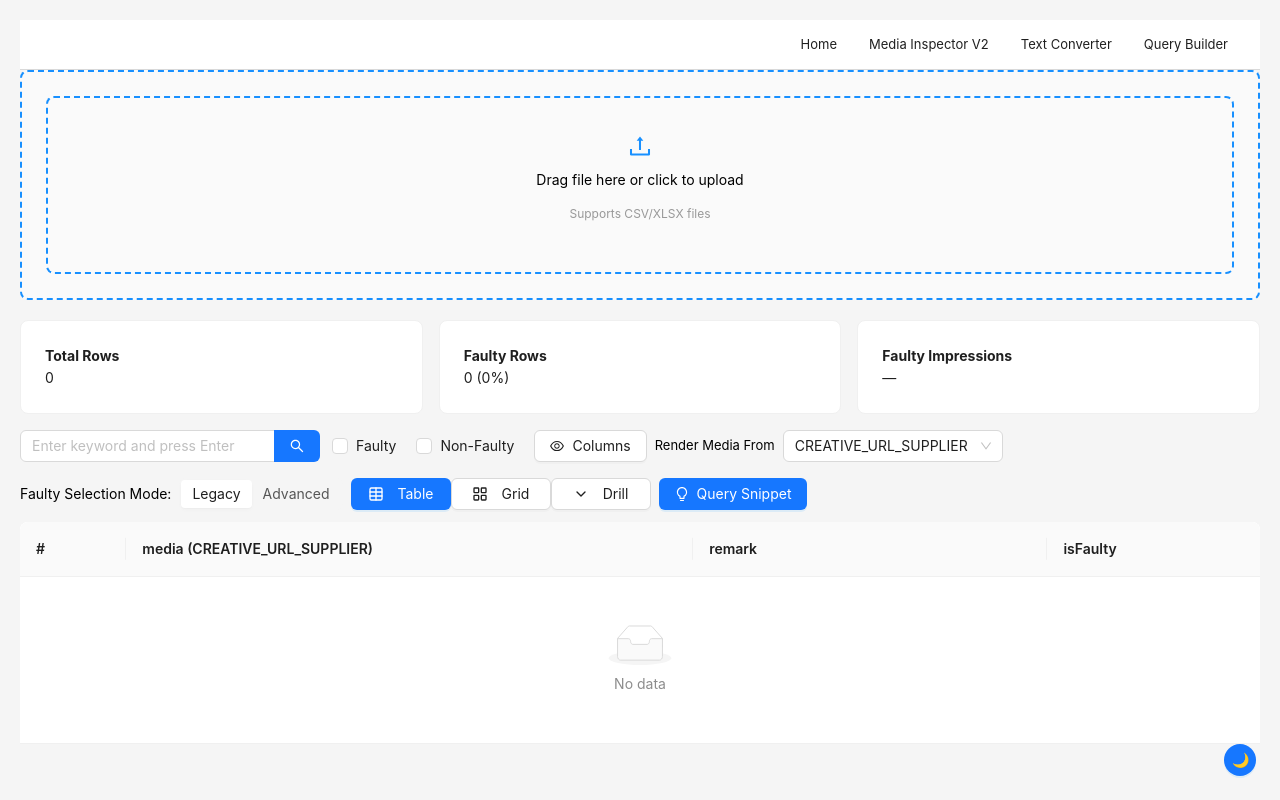
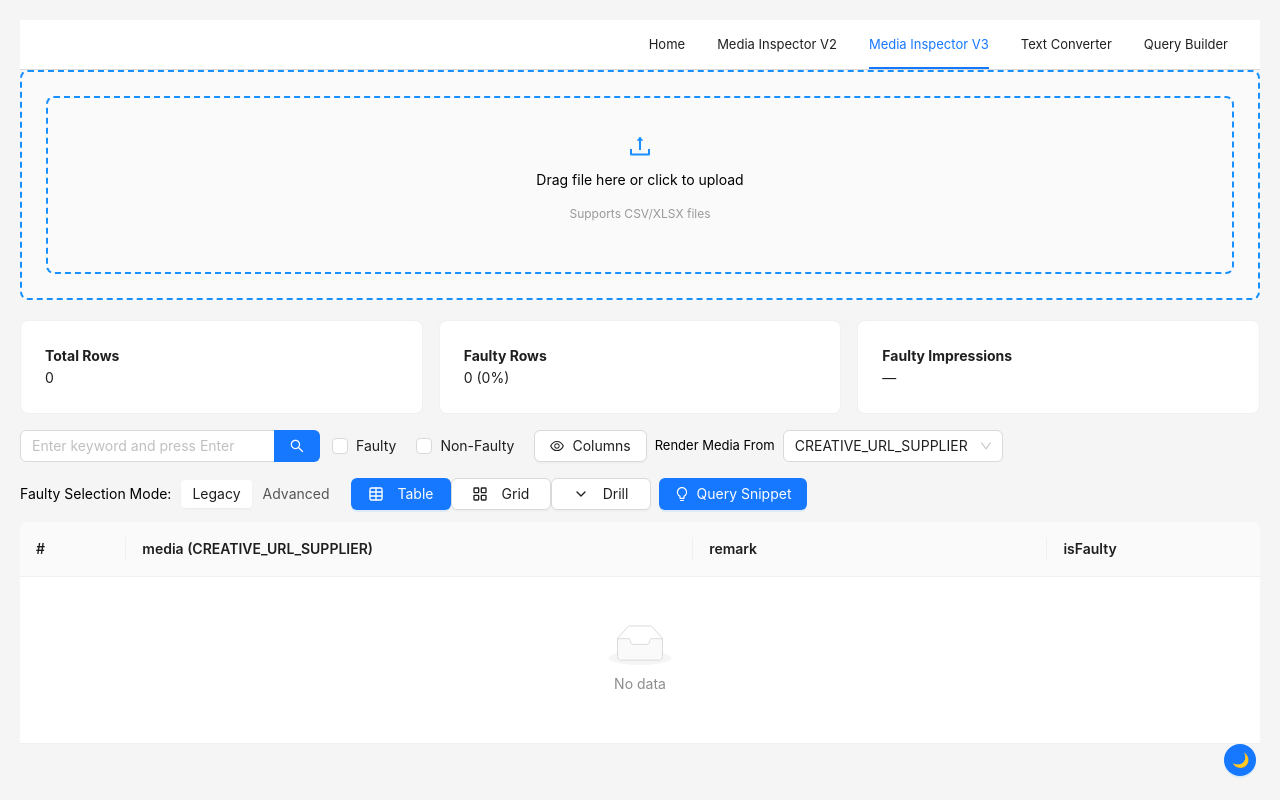
Before and after one commit to llgx10/pai_tools, a React (Vite) app: page /media-inspector3 in a window 1280 px wide. Shown: the top 800 px of the page. Built offline with nearby package versions, Linux system fonts and the light colour scheme.

Commit message:
added drill down view

```diff
--- a/src/components/modals/Headers.tsx
+++ b/src/components/modals/Headers.tsx
@@ -11,6 +11,7 @@ const AppHeader: React.FC = () => {
   const items = [
     { key: "/", label: "Home", onClick: () => navigate("/") },
     { key: "/media-inspector2", label: "Media Inspector V2", onClick: () => navigate("/media-inspector2") },
+    { key: "/media-inspector3", label: "Media Inspector V3", onClick: () => navigate("/media-inspector3") },
     { key: "/text-converter", label: "Text Converter", onClick: () => navigate("/text-converter") },
     { key: "/query-builder", label: "Query Builder", onClick: () => navigate("/query-builder") },
   ];
@@ -24,8 +25,8 @@ const AppHeader: React.FC = () => {
         height: 50,
         lineHeight: "48px",
         padding: "0 16px",
-        background: token.colorBgContainer,              // ✅ theme-aware
-        borderBottom: `1px solid ${token.colorBorder}`,  // ✅ theme-aware
+        background: token.colorBgContainer,
+        borderBottom: `1px solid ${token.colorBorder}`,
       }}
     >
       <Menu
@@ -33,7 +34,7 @@ const AppHeader: React.FC = () => {
         selectedKeys={[location.pathname]}
         items={items}
         style={{
-          background: "transparent",                     // 👈 inherit header bg
+          background: "transparent",
           width: "100%",
           display: "flex",
           justifyContent: "flex-end",
```
